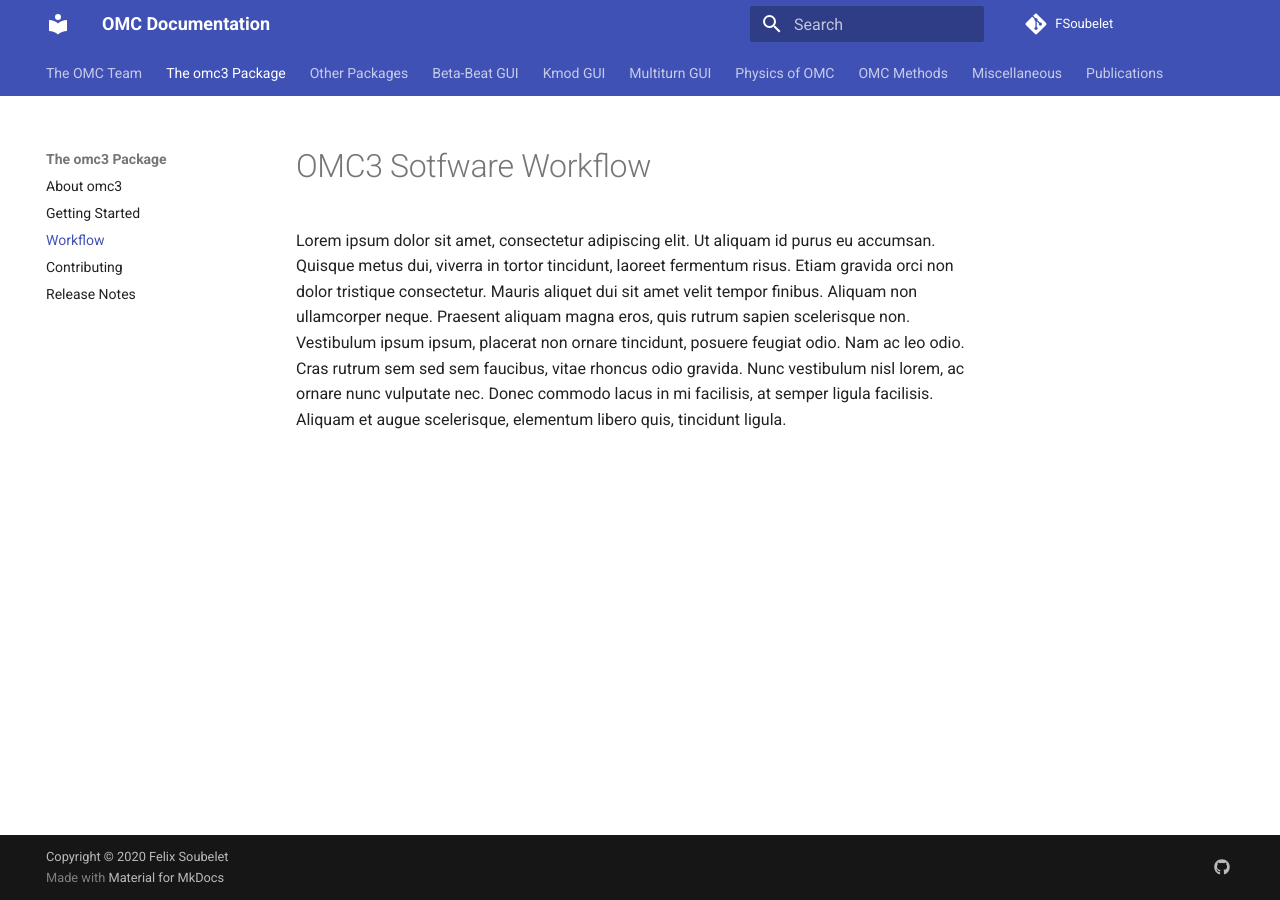
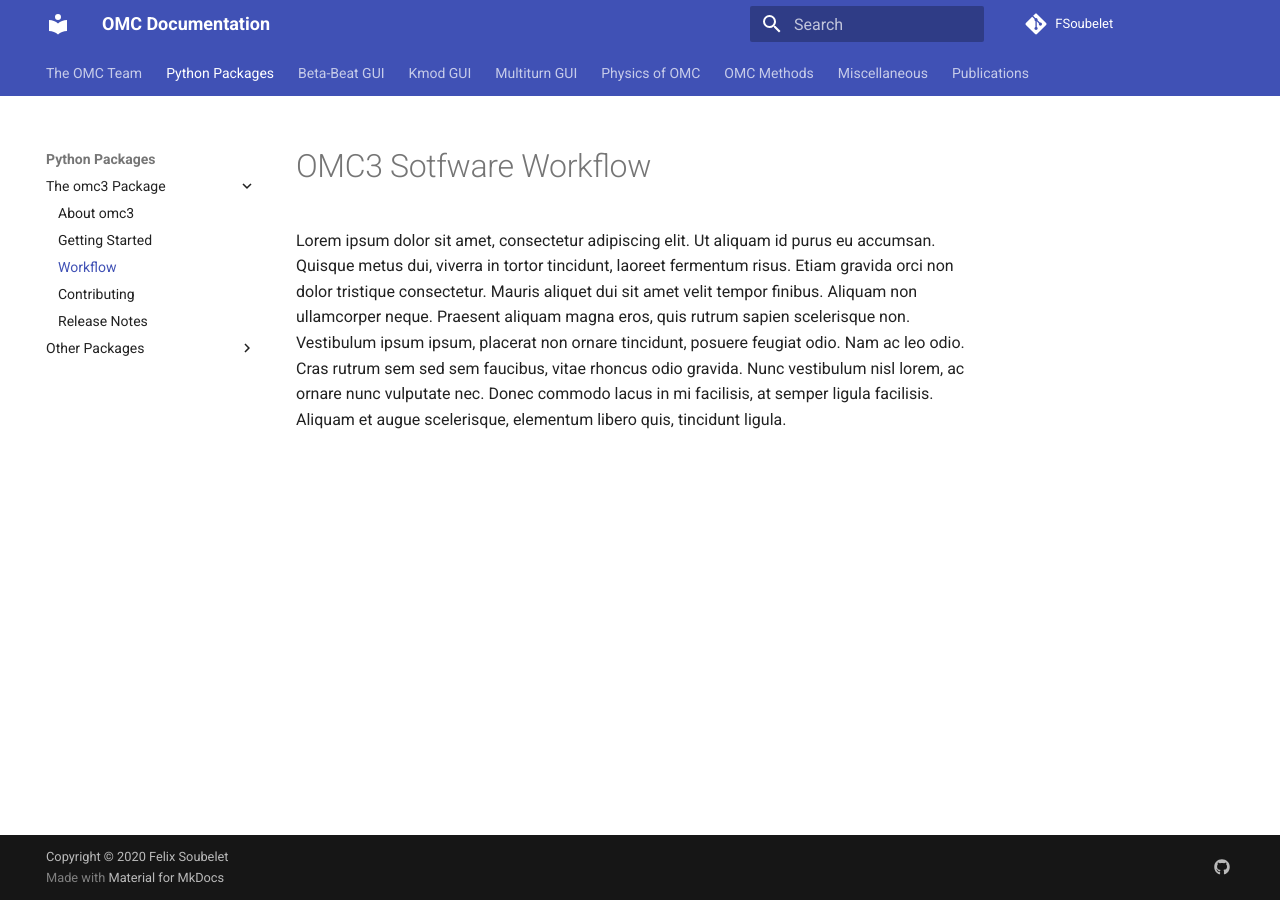
Before and after one commit to pylhc/pylhc.github.io, an MkDocs documentation site: the page built from docs/packages/omc3/workflow.md, in a window 1280 px wide. Built offline with MkDocs 1.6.1 and Material for MkDocs 9.7.7, drawn with Linux system fonts in a browser that asks for light colours.

Commit message:
group python packages

```diff
--- a/mkdocs.yml
+++ b/mkdocs.yml
@@ -83,18 +83,19 @@ extra:
 # Site Layout
 nav:
   - The OMC Team: index.md
-  - The omc3 Package:
-    - About omc3: omc3/about.md
-    - Getting Started: omc3/getting_started.md
-    - Workflow: omc3/workflow.md
-    - Contributing: omc3/contributing.md
-    - Release Notes: omc3/release_notes.md
-  - Other Packages:
-    - tfs-pandas: packages/tfs-pandas.md
-    - sdds: packages/sdds.md
-    - PyLHC: packages/pylhc.md
-    - generic_parser: packages/generic_parser.md
-    - Other Packages: packages/other_packages.md
+  - Python Packages:
+    - The omc3 Package:
+      - About omc3: packages/omc3/about.md
+      - Getting Started: packages/omc3/getting_started.md
+      - Workflow: packages/omc3/workflow.md
+      - Contributing: packages/omc3/contributing.md
+      - Release Notes: packages/omc3/release_notes.md
+    - Other Packages:
+      - tfs-pandas: packages/tfs-pandas.md
+      - sdds: packages/sdds.md
+      - PyLHC: packages/pylhc.md
+      - generic_parser: packages/generic_parser.md
+      - Other Packages: packages/other_packages.md
   - Beta-Beat GUI:
     - The Beta-Beat GUI: GUI/BETABEAT/gui.md
     - Running the GUI: GUI/BETABEAT/running.md
```
Also changed, not shown: docs/packages/omc3/about.md (renamed from docs/omc3/about.md), docs/packages/omc3/contributing.md (renamed from docs/omc3/contributing.md), docs/packages/omc3/getting_started.md (renamed from docs/omc3/getting_started.md), docs/packages/omc3/release_notes.md (renamed from docs/omc3/release_notes.md), docs/packages/omc3/workflow.md (renamed from docs/omc3/workflow.md).
